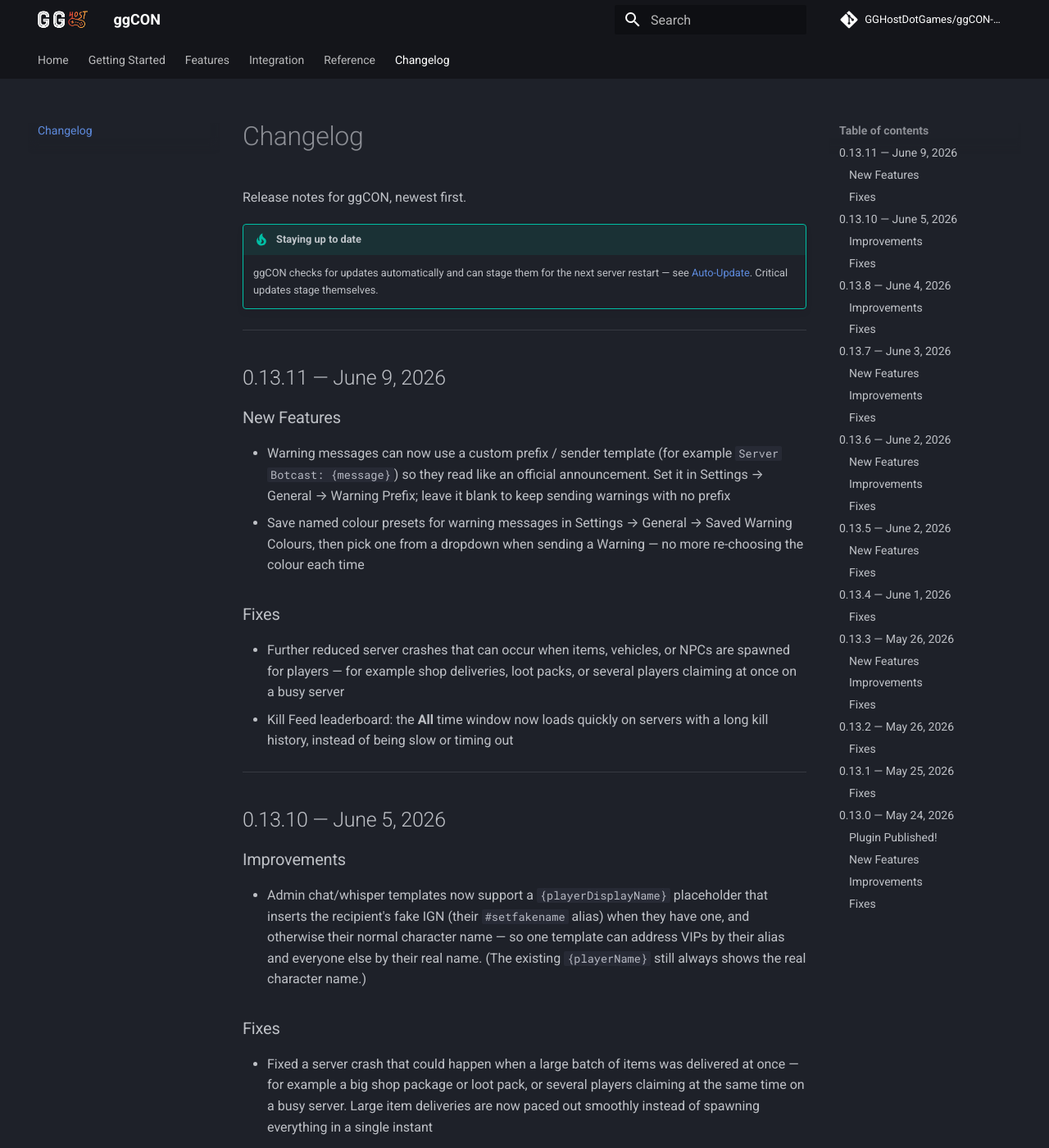
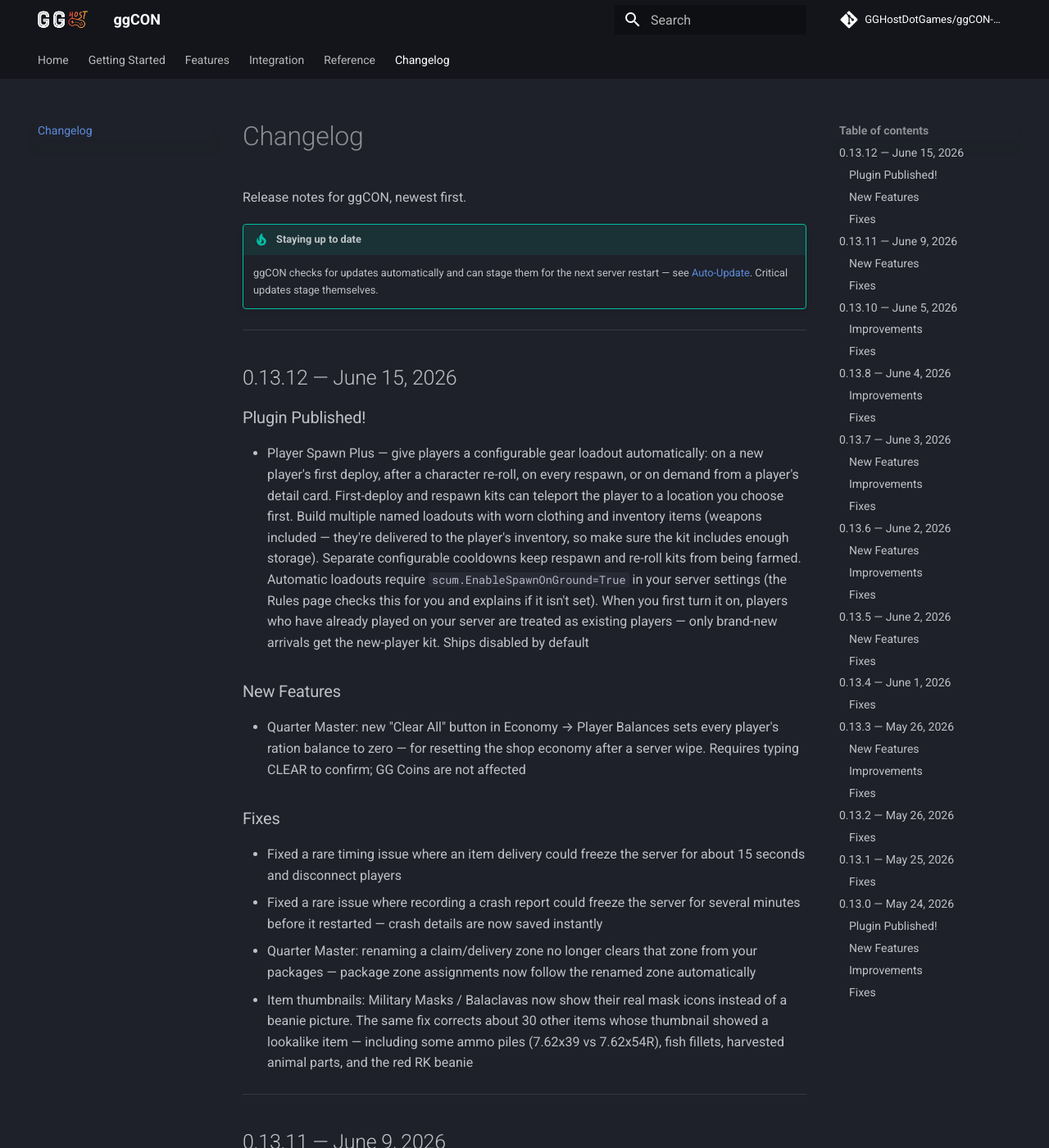
Before and after one commit to GGHostDotGames/ggCON-docs, an MkDocs documentation site: the page built from docs/changelog.md, in a window 1280 px wide and 1400 px high. Shown: the whole window at 82% size. Built offline with MkDocs 1.6.1 and Material for MkDocs 9.7.7, drawn with Linux system fonts in a browser that asks for light colours; comment, search, counter and statistics services are not loaded.

Commit message:
Changelog: v0.13.12
Co-Authored-By: Claude <noreply@anthropic.com>

```diff
--- a/docs/changelog.md
+++ b/docs/changelog.md
@@ -4,6 +4,22 @@ Release notes for ggCON, newest first.
 
 !!! tip "Staying up to date"
     ggCON checks for updates automatically and can stage them for the next server restart — see [Auto-Update](auto-update.md). Critical updates stage themselves.
+
+---
+
+## 0.13.12 — June 15, 2026
+
+### Plugin Published!
+- Player Spawn Plus — give players a configurable gear loadout automatically: on a new player's first deploy, after a character re-roll, on every respawn, or on demand from a player's detail card. First-deploy and respawn kits can teleport the player to a location you choose first. Build multiple named loadouts with worn clothing and inventory items (weapons included — they're delivered to the player's inventory, so make sure the kit includes enough storage). Separate configurable cooldowns keep respawn and re-roll kits from being farmed. Automatic loadouts require `scum.EnableSpawnOnGround=True` in your server settings (the Rules page checks this for you and explains if it isn't set). When you first turn it on, players who have already played on your server are treated as existing players — only brand-new arrivals get the new-player kit. Ships disabled by default
+
+### New Features
+- Quarter Master: new "Clear All" button in Economy → Player Balances sets every player's ration balance to zero — for resetting the shop economy after a server wipe. Requires typing CLEAR to confirm; GG Coins are not affected
+
+### Fixes
+- Fixed a rare timing issue where an item delivery could freeze the server for about 15 seconds and disconnect players
+- Fixed a rare issue where recording a crash report could freeze the server for several minutes before it restarted — crash details are now saved instantly
+- Quarter Master: renaming a claim/delivery zone no longer clears that zone from your packages — package zone assignments now follow the renamed zone automatically
+- Item thumbnails: Military Masks / Balaclavas now show their real mask icons instead of a beanie picture. The same fix corrects about 30 other items whose thumbnail showed a lookalike item — including some ammo piles (7.62x39 vs 7.62x54R), fish fillets, harvested animal parts, and the red RK beanie
 
 ---
 
```
